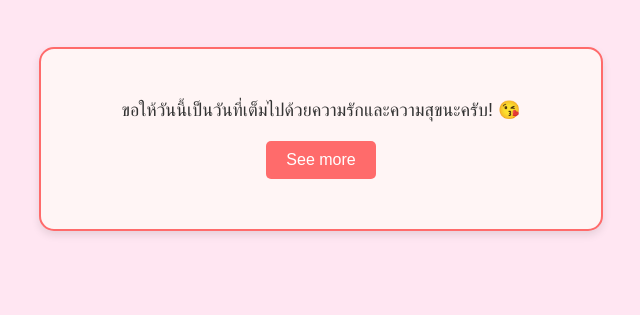
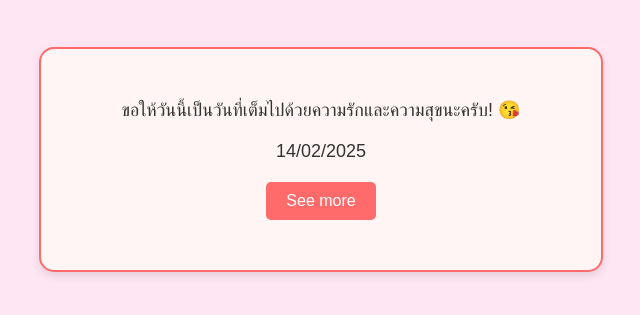
Before and after one commit to Kornx44/Valentine1-web, a plain HTML site: page index.html in a window 1280 px wide. Shown: the part 183-498 px from the top of the page, without its empty margins (319-959 px from the left). Drawn offline with Linux system fonts and the light colour scheme.

Commit message:
Add files via upload

```diff
--- a/index.html
+++ b/index.html
@@ -53,6 +53,7 @@
         <p>To Preem Rujipat,</p>
         <div class="valentine-card">
             <p id="message">ขอให้วันนี้เป็นวันที่เต็มไปด้วยความรักและความสุขนะครับ! 😘</p>
+            <p id="message">14/02/2025</p>
             <div class="button-container">
                 <button onclick="showSurprise()">See more</button>
                 <button id="backButton" onclick="goBack()" style="display: none;">Back</button>
```
